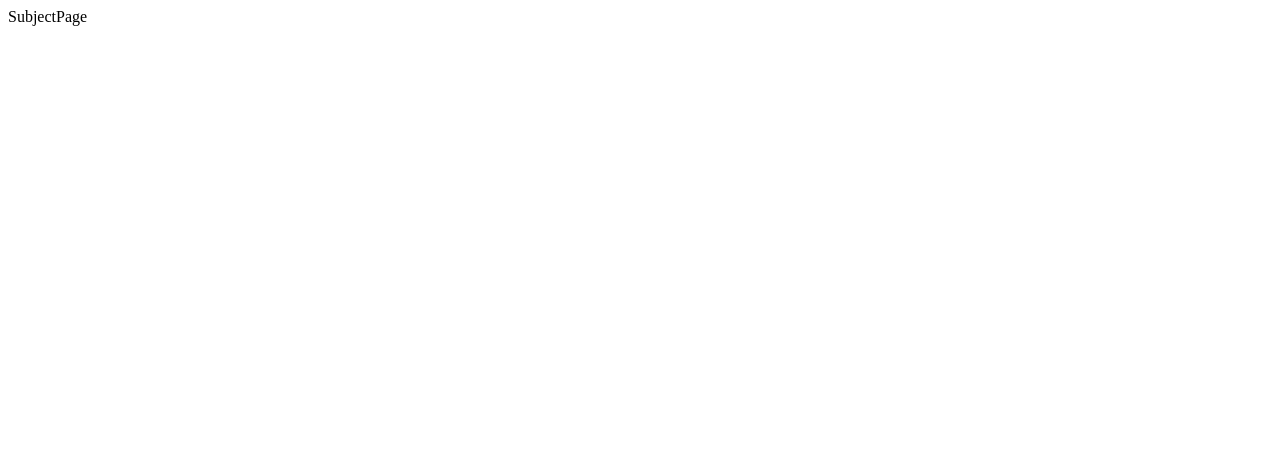
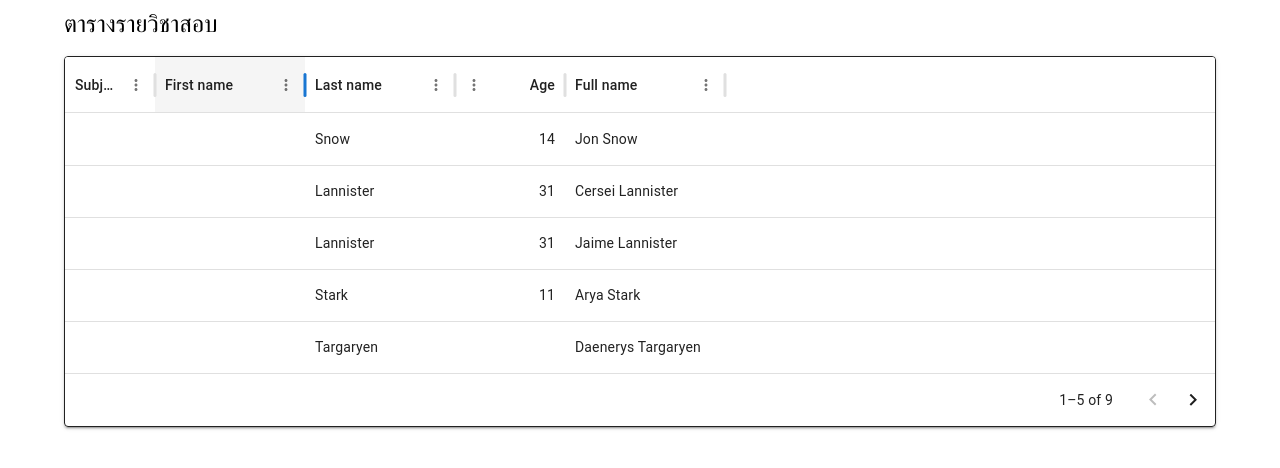
Before and after one commit to MeeMeChu/exam-printing-9, a React (Vite) app: page /subject in a window 1280 px wide. Shown: the top 468 px of the page. Built offline with nearby package versions, Linux system fonts and the light colour scheme.

Commit message:
CreateTable

```diff
--- a/package.json
+++ b/package.json
@@ -14,6 +14,7 @@
     "@emotion/styled": "^11.13.0",
     "@mui/icons-material": "^6.1.1",
     "@mui/material": "^6.1.1",
+    "@mui/x-data-grid": "^7.18.0",
     "react": "^18.3.1",
     "react-dom": "^18.3.1",
     "react-router-dom": "^6.26.2"
--- a/src/pages/subject-page.tsx
+++ b/src/pages/subject-page.tsx
@@ -1,9 +1,83 @@
 import { FC } from "react"
+import Container from '@mui/material/Container';
+import { Box,Typography } from "@mui/material";
+import Grid from '@mui/material/Grid2';
+import { DataGrid, GridColDef } from '@mui/x-data-grid';
+
+const columns: GridColDef<(typeof rows)[number]>[] = [
+    {
+        field: 'วิชา',
+        headerName: 'Subject',
+        width: 90
+    },
+    {
+        field: '',
+        headerName: 'First name',
+        width: 150,
+        editable: true,
+    },
+    {
+        field: 'lastName',
+        headerName: 'Last name',
+        width: 150,
+        editable: true,
+    },
+    {
+        field: 'age',
+        headerName: 'Age',
+        type: 'number',
+        width: 110,
+        editable: true,
+    },
+    {
+        field: 'fullName',
+        headerName: 'Full name',
+        description: 'This column has a value getter and is not sortable.',
+        sortable: false,
+        width: 160,
+        valueGetter: (value, row) => `${row.firstName || ''} ${row.lastName || ''}`,
+    },
+];
+
+const rows = [
+    { id: 1, lastName: 'Snow', firstName: 'Jon', age: 14 },
+    { id: 2, lastName: 'Lannister', firstName: 'Cersei', age: 31 },
+    { id: 3, lastName: 'Lannister', firstName: 'Jaime', age: 31 },
+    { id: 4, lastName: 'Stark', firstName: 'Arya', age: 11 },
+    { id: 5, lastName: 'Targaryen', firstName: 'Daenerys', age: null },
+    { id: 6, lastName: 'Melisandre', firstName: null, age: 150 },
+    { id: 7, lastName: 'Clifford', firstName: 'Ferrara', age: 44 },
+    { id: 8, lastName: 'Frances', firstName: 'Rossini', age: 36 },
+    { id: 9, lastName: 'Roxie', firstName: 'Harvey', age: 65 },
+];
 
 const SubjectPage : FC = () => {
     return (
-        <div>SubjectPage</div>
-    )
+        <Container maxWidth="lg">
+            <Grid>
+                <Grid size={{ xs: 12 , sm: 6 , md: 4 , lg: 3}}>
+                    <Box sx={{ backgroundColor : '#fff' }}>
+                        <Typography variant="h5">ตารางรายวิชาสอบ</Typography>
+                    </Box>
+                    <Box sx={{ backgroundColor: '#FFFFFF' , marginTop: 2}}>
+                        <DataGrid
+                            sx={{boxShadow: 2, border: 1,}}
+                            rows={rows}
+                            columns={columns}
+                            initialState={{
+                            pagination: {
+                                paginationModel: {
+                                pageSize: 5,
+                                },
+                            },
+                            }}
+                            pageSizeOptions={[5]}
+                        />
+                    </Box>
+                </Grid>
+            </Grid>
+        </Container>
+    );
 }
 
 export default SubjectPage
```
Also changed, not shown: 1 other file (tests, documents, lock files or other folders).
